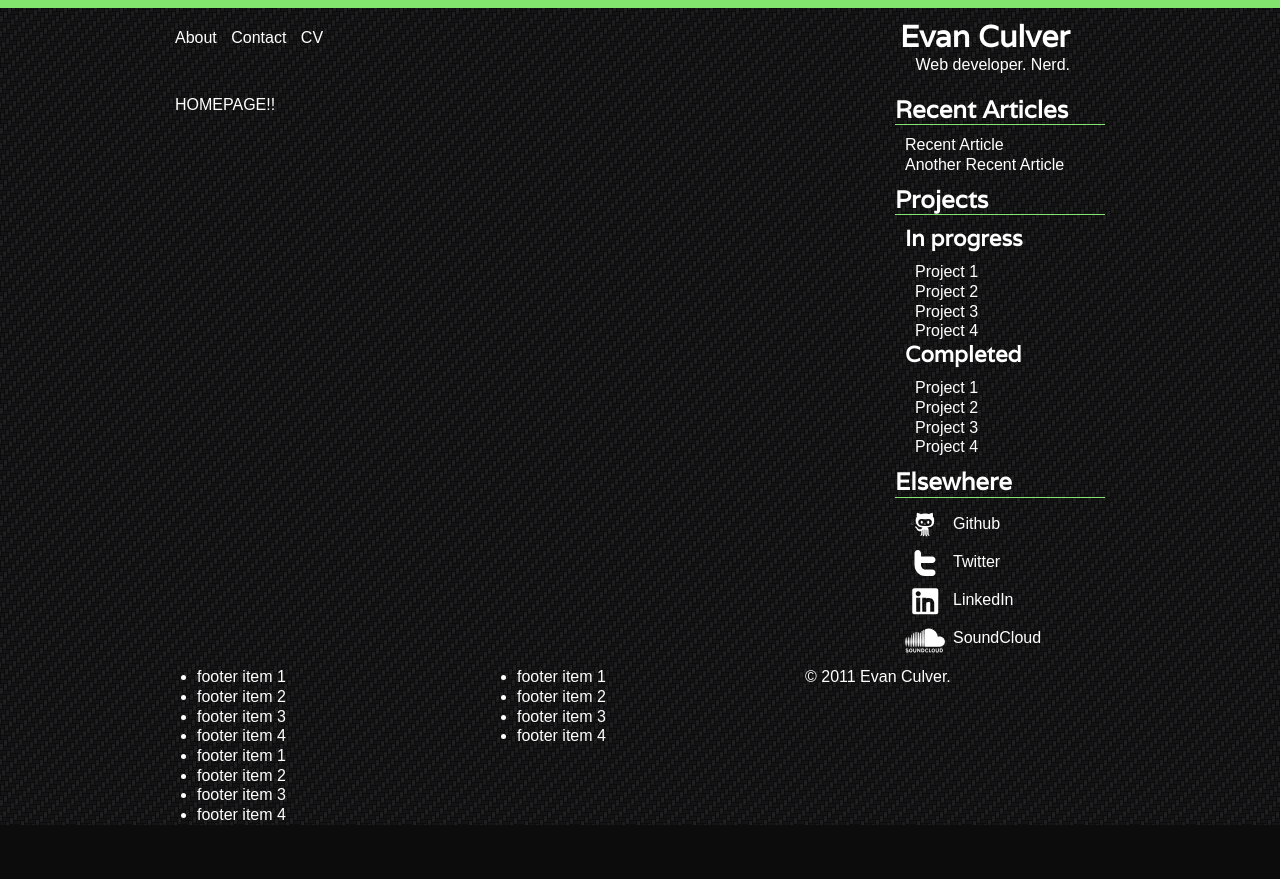
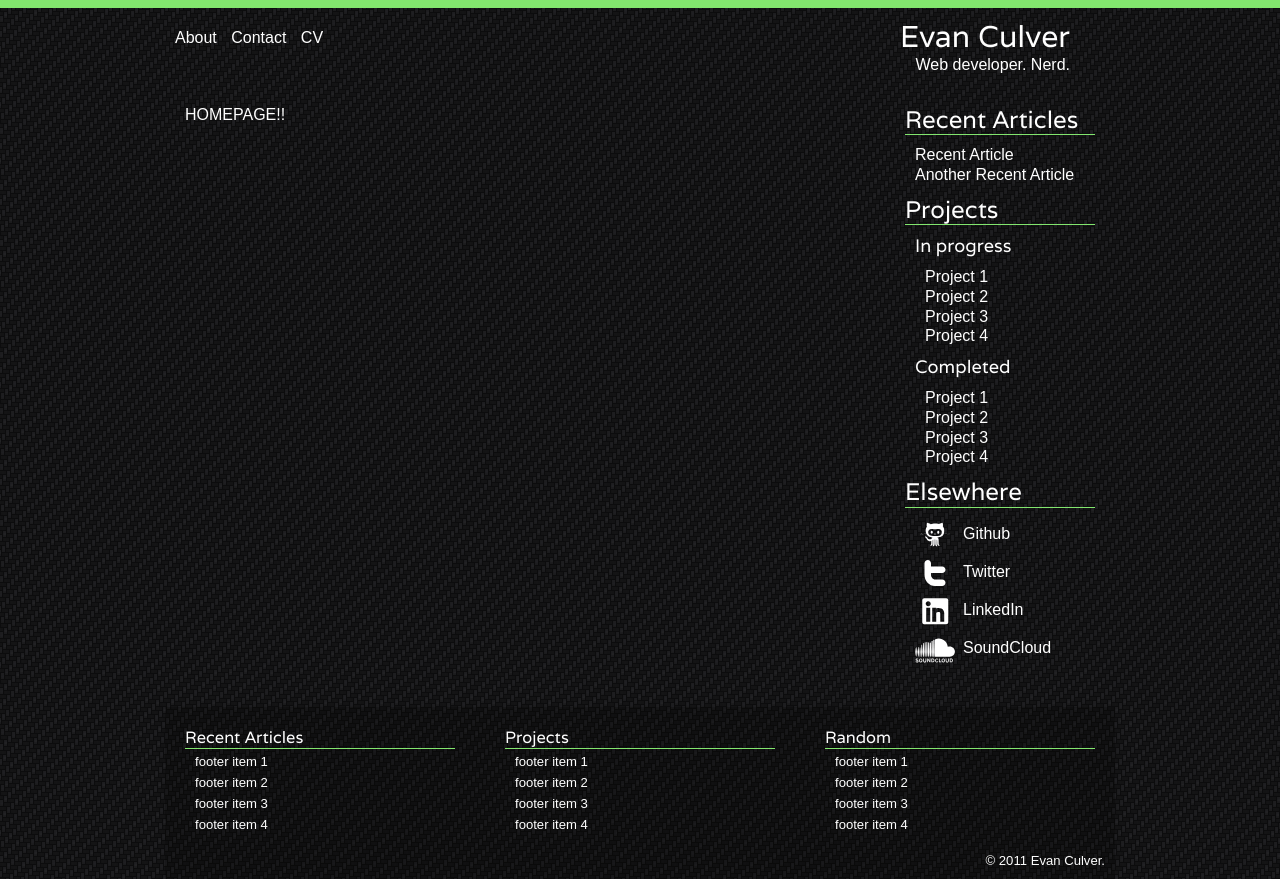
Before and after one commit to eculver/eculver.io, a Django app: page / in a window 1280 px wide. Before the commit the page ends 825 px from the top, so only its background shows below. Run offline with Django 3.2, Linux system fonts and the light colour scheme; some libraries are stand-ins or nearby versions; some web fonts are replaced.

Commit message:
Various layou tweaks

```diff
--- a/eio/static/eio/css/style.css
+++ b/eio/static/eio/css/style.css
@@ -170,14 +170,14 @@ button::-moz-focus-inner {
 /* line 99, ../../../../../../../../../../Library/Ruby/Gems/1.8/gems/html5-boilerplate-1.0.0/stylesheets/html5-boilerplate/_styles.scss */
 ::-moz-selection {
   background: #bababa;
-  color: #607890;
+  color: #82e66e;
   text-shadow: none;
 }
 
 /* line 100, ../../../../../../../../../../Library/Ruby/Gems/1.8/gems/html5-boilerplate-1.0.0/stylesheets/html5-boilerplate/_styles.scss */
 ::selection {
   background: #bababa;
-  color: #607890;
+  color: #82e66e;
   text-shadow: none;
 }
 
@@ -273,46 +273,47 @@ header {
 h1, h2, h3, h4, h5, h6 {
   color: white;
   font-family: "Varela", sans-serif;
+  font-weight: normal;
 }
 
-/* line 56, ../sass/partials/_page.scss */
+/* line 57, ../sass/partials/_page.scss */
 h1 {
   font-size: 188%;
 }
 
-/* line 57, ../sass/partials/_page.scss */
+/* line 58, ../sass/partials/_page.scss */
 h2 {
   font-size: 163%;
 }
 
-/* line 58, ../sass/partials/_page.scss */
+/* line 59, ../sass/partials/_page.scss */
 h3 {
   font-size: 150%;
 }
 
-/* line 59, ../sass/partials/_page.scss */
+/* line 60, ../sass/partials/_page.scss */
 h4 {
   font-size: 138%;
 }
 
-/* line 60, ../sass/partials/_page.scss */
+/* line 61, ../sass/partials/_page.scss */
 h5 {
   font-size: 125%;
 }
 
-/* line 61, ../sass/partials/_page.scss */
+/* line 62, ../sass/partials/_page.scss */
 h6 {
   font-size: 113%;
 }
 
-/* line 63, ../sass/partials/_page.scss */
+/* line 64, ../sass/partials/_page.scss */
 pre:before {
   content: "Code:";
   display: block;
   margin-bottom: 10px;
 }
 
-/* line 69, ../sass/partials/_page.scss */
+/* line 70, ../sass/partials/_page.scss */
 pre {
   background: url(../img/bg-texture.png) repeat;
   font-family: "Droid Sans Mono", sans-serif;
@@ -322,12 +323,12 @@ pre {
   padding: 10px;
 }
 
-/* line 78, ../sass/partials/_page.scss */
+/* line 79, ../sass/partials/_page.scss */
 a, a:active, a:visited {
   color: white;
 }
 
-/* line 80, ../sass/partials/_page.scss */
+/* line 81, ../sass/partials/_page.scss */
 a {
   -moz-transition-property: all;
   -webkit-transition-property: all;
@@ -344,23 +345,23 @@ a {
   text-decoration: none;
 }
 
-/* line 85, ../sass/partials/_page.scss */
+/* line 86, ../sass/partials/_page.scss */
 a:hover {
-  text-shadow: #82e66e 1px 1px 0;
-  color: #82e66e;
+  text-shadow: #82e66e 0 0 0.2em;
+  color: white;
 }
 
-/* line 90, ../sass/partials/_page.scss */
+/* line 91, ../sass/partials/_page.scss */
 strong, th {
   font-weight: bold;
 }
 
-/* line 94, ../sass/partials/_page.scss */
+/* line 95, ../sass/partials/_page.scss */
 small {
   font-size: 69%;
 }
 
-/* line 101, ../sass/partials/_page.scss */
+/* line 102, ../sass/partials/_page.scss */
 input:invalid, textarea:invalid {
   -moz-border-radius: 1px;
   -webkit-border-radius: 1px;
@@ -374,20 +375,20 @@ input:invalid, textarea:invalid {
   box-shadow: 0 0 5px 0 red;
 }
 
-/* line 106, ../sass/partials/_page.scss */
+/* line 107, ../sass/partials/_page.scss */
 .no-boxshadow input:invalid,
 .no-boxshadow textarea:invalid {
   background-color: #f0dddd;
 }
 
-/* line 116, ../sass/partials/_page.scss */
+/* line 117, ../sass/partials/_page.scss */
 #container {
   width: 950px;
   margin: 0 auto;
   overflow: hidden;
   *zoom: 1;
 }
-/* line 119, ../sass/partials/_page.scss */
+/* line 120, ../sass/partials/_page.scss */
 #container header, #container footer {
   display: inline;
   float: left;
@@ -398,23 +399,23 @@ input:invalid, textarea:invalid {
 * html #container header, * html #container footer {
   overflow-x: hidden;
 }
-/* line 123, ../sass/partials/_page.scss */
+/* line 124, ../sass/partials/_page.scss */
 #container header #branding {
   float: right;
   margin-right: 45px;
 }
-/* line 127, ../sass/partials/_page.scss */
+/* line 128, ../sass/partials/_page.scss */
 #container header ul {
   float: left;
   margin: 10px 0 0 10px;
 }
-/* line 131, ../sass/partials/_page.scss */
+/* line 132, ../sass/partials/_page.scss */
 #container header ul li {
   display: inline;
   list-style-type: none;
   margin-right: 10px;
 }
-/* line 139, ../sass/partials/_page.scss */
+/* line 140, ../sass/partials/_page.scss */
 #container #main {
   display: inline;
   float: left;
@@ -425,7 +426,7 @@ input:invalid, textarea:invalid {
 * html #container #main {
   overflow-x: hidden;
 }
-/* line 143, ../sass/partials/_page.scss */
+/* line 144, ../sass/partials/_page.scss */
 #container #sidebar {
   display: inline;
   float: left;
@@ -436,29 +437,39 @@ input:invalid, textarea:invalid {
 * html #container #sidebar {
   overflow-x: hidden;
 }
-/* line 146, ../sass/partials/_page.scss */
+/* line 147, ../sass/partials/_page.scss */
 #container #sidebar section {
   margin-bottom: 10px;
 }
-/* line 149, ../sass/partials/_page.scss */
+/* line 150, ../sass/partials/_page.scss */
 #container #sidebar section h3 {
   border-bottom: 1px solid #82e66e;
   margin-bottom: 10px;
 }
-/* line 154, ../sass/partials/_page.scss */
+/* line 155, ../sass/partials/_page.scss */
 #container #sidebar section ul {
   margin: 10px 0 0 10px;
 }
-/* line 157, ../sass/partials/_page.scss */
+/* line 158, ../sass/partials/_page.scss */
 #container #sidebar section ul li {
   clear: left;
   list-style-type: none;
 }
-/* line 167, ../sass/partials/_page.scss */
+/* line 162, ../sass/partials/_page.scss */
+#container #sidebar section ul li ul.first {
+  margin-bottom: 10px;
+}
+/* line 172, ../sass/partials/_page.scss */
 #container #sidebar #elsewhere ul {
   margin-top: 16px;
 }
-/* line 174, ../sass/partials/_page.scss */
+/* line 178, ../sass/partials/_page.scss */
+#container footer {
+  font-size: 82%;
+  background-color: rgba(0, 0, 0, 0.2);
+  margin-top: 20px;
+}
+/* line 183, ../sass/partials/_page.scss */
 #container footer .footer-column {
   display: inline;
   float: left;
@@ -469,23 +480,55 @@ input:invalid, textarea:invalid {
 * html #container footer .footer-column {
   overflow-x: hidden;
 }
-/* line 178, ../sass/partials/_page.scss */
-#container footer .footer-column:last-child {
+/* line 186, ../sass/partials/_page.scss */
+#container footer .footer-column h5 {
+  border-bottom: 1px solid #82e66e;
+  margin-bottom: 5px;
+}
+/* line 191, ../sass/partials/_page.scss */
+#container footer .footer-column ul {
+  margin: 0;
+  padding-left: 10px;
+}
+/* line 195, ../sass/partials/_page.scss */
+#container footer .footer-column ul li {
+  list-style-type: none;
+  margin: 5px 0;
+}
+/* line 200, ../sass/partials/_page.scss */
+#container footer .footer-column ul li:last-child {
+  margin-bottom: 0;
+}
+/* line 206, ../sass/partials/_page.scss */
+#container footer .footer-column.last {
   display: inline;
   float: left;
   margin-right: 0;
   width: 310px;
 }
 /* line 147, ../../../../../../../../../../Library/Ruby/Gems/1.8/gems/compass-0.11.5/frameworks/blueprint/stylesheets/blueprint/_grid.scss */
-* html #container footer .footer-column:last-child {
+* html #container footer .footer-column.last {
   overflow-x: hidden;
 }
-/* line 183, ../sass/partials/_page.scss */
+/* line 210, ../sass/partials/_page.scss */
+#container footer .copy {
+  *zoom: 1;
+  margin-top: 20px;
+  padding: 10px;
+  text-align: right;
+}
+/* line 38, ../../../../../../../../../../Library/Ruby/Gems/1.8/gems/compass-0.11.5/frameworks/compass/stylesheets/compass/utilities/general/_clearfix.scss */
+#container footer .copy:after {
+  content: "";
+  display: table;
+  clear: both;
+}
+/* line 218, ../sass/partials/_page.scss */
 #container .content {
-  padding: 10px;
+  padding: 20px;
 }
 
-/* line 186, ../sass/partials/_page.scss */
+/* line 221, ../sass/partials/_page.scss */
 .icon {
   float: left;
   margin: -8px 12px 10px 0;
@@ -493,7 +536,7 @@ input:invalid, textarea:invalid {
   width: 36px;
 }
 
-/* line 199, ../sass/partials/_page.scss */
+/* line 234, ../sass/partials/_page.scss */
 .blog article h1, .blog article .meta, .blog article p {
   margin-bottom: 10px;
 }
--- a/eio/static/eio/sass/partials/_base.scss
+++ b/eio/static/eio/sass/partials/_base.scss
@@ -10,13 +10,13 @@ $font-color: white;
 
 $link-color: white;
 
-$link-hover-color: #82E66E;
+$link-hover-color: white;
 
-$link-active-color: #607890;
+$link-active-color: #82E66E;
 
-$link-visited-color: #607890;
+$link-visited-color: #82E66E;
 
-$selected-font-color: #607890;  // color for selected text
+$selected-font-color: #82E66E;  // color for selected text
 
 $selected-background-color: #BABABA;  // bg-color for selected text
 
--- a/eio/static/eio/sass/partials/_page.scss
+++ b/eio/static/eio/sass/partials/_page.scss
@@ -51,6 +51,7 @@ header {
 
 h1, h2, h3, h4, h5, h6 {
     @include header-text;
+    font-weight: normal;
 }
 
 h1 { @include font-size(30px); }
@@ -83,7 +84,7 @@ a {
 }
 
 a:hover {
-    @include text-shadow($accent-color 1px 1px 0);
+    @include text-shadow($accent-color 0 0 0.2em);
     color: $link-hover-color;
 }
 
@@ -157,6 +158,10 @@ $blueprint_grid_width: 30px;
                 li {
                     clear: left;
                     list-style-type: none;
+
+                    ul.first {
+                        margin-bottom: 10px;
+                    }
                 }
 
             }
@@ -171,16 +176,46 @@ $blueprint_grid_width: 30px;
     }
 
     footer {
+        @include font-size(13px);
+        background-color: rgba(black, 0.2);
+        margin-top: 20px;
+
         .footer-column {
             @include column(8);
+
+            h5 {
+                border-bottom: 1px solid $accent-color;
+                margin-bottom: 5px;
+            }
+
+            ul {
+                margin: 0;
+                padding-left: 10px;
+
+                li {
+                    list-style-type: none;
+                    margin: 5px 0;
+                }
+
+                li:last-child {
+                    margin-bottom: 0;
+                }
+            }
         }
 
-        .footer-column:last-child {
+        .footer-column.last {
             @include column(8, true);
+        }
+
+        .copy {
+            @include pie-clearfix;
+            margin-top: 20px;
+            padding: 10px;
+            text-align: right;
         }
     }
 
-    .content { padding: 10px; }
+    .content { padding: 20px; }
 }
 
 .icon {
--- a/eio/templates/common/base.html
+++ b/eio/templates/common/base.html
@@ -86,8 +86,8 @@
                         <h3>Projects</h3>
                         <ul>
                             <li>
-                                <h4>In progress</h4>
-                                <ul>
+                                <h6>In progress</h6>
+                                <ul class="first">
                                     <li><a href="#" title="Project 1">Project 1</a></li>
                                     <li><a href="#" title="Project 2">Project 2</a></li>
                                     <li><a href="#" title="Project 3">Project 3</a></li>
@@ -95,7 +95,7 @@
                                 </ul>
                             </li>
                             <li>
-                                <h4>Completed</h4>
+                                <h6>Completed</h6>
                                 <ul>
                                     <li><a href="#" title="Project 1">Project 1</a></li>
                                     <li><a href="#" title="Project 2">Project 2</a></li>
@@ -123,6 +123,8 @@
         <footer>
             {% block footer %}
                 <div class="footer-column">
+                    <div class="content">
+                        <h5>Recent Articles</h5>
                         <ul>
                             <li>footer item 1</li>
                             <li>footer item 2</li>
@@ -130,7 +132,10 @@
                             <li>footer item 4</li>
                         </ul>
                     </div>
+                </div>
                 <div class="footer-column">
+                    <div class="content">
+                        <h5>Projects</h5>
                         <ul>
                             <li>footer item 1</li>
                             <li>footer item 2</li>
@@ -138,13 +143,17 @@
                             <li>footer item 4</li>
                         </ul>
                     </div>
-                <div class="footer-column">
+                </div>
+                <div class="footer-column last">
+                    <div class="content">
+                        <h5>Random</h5>
                         <ul>
                             <li>footer item 1</li>
                             <li>footer item 2</li>
                             <li>footer item 3</li>
                             <li>footer item 4</li>
                         </ul>
+                    </div>
                 </div>
 
                 <div class="copy">
```
Lines whose indentation alone changed are shown as unchanged.
